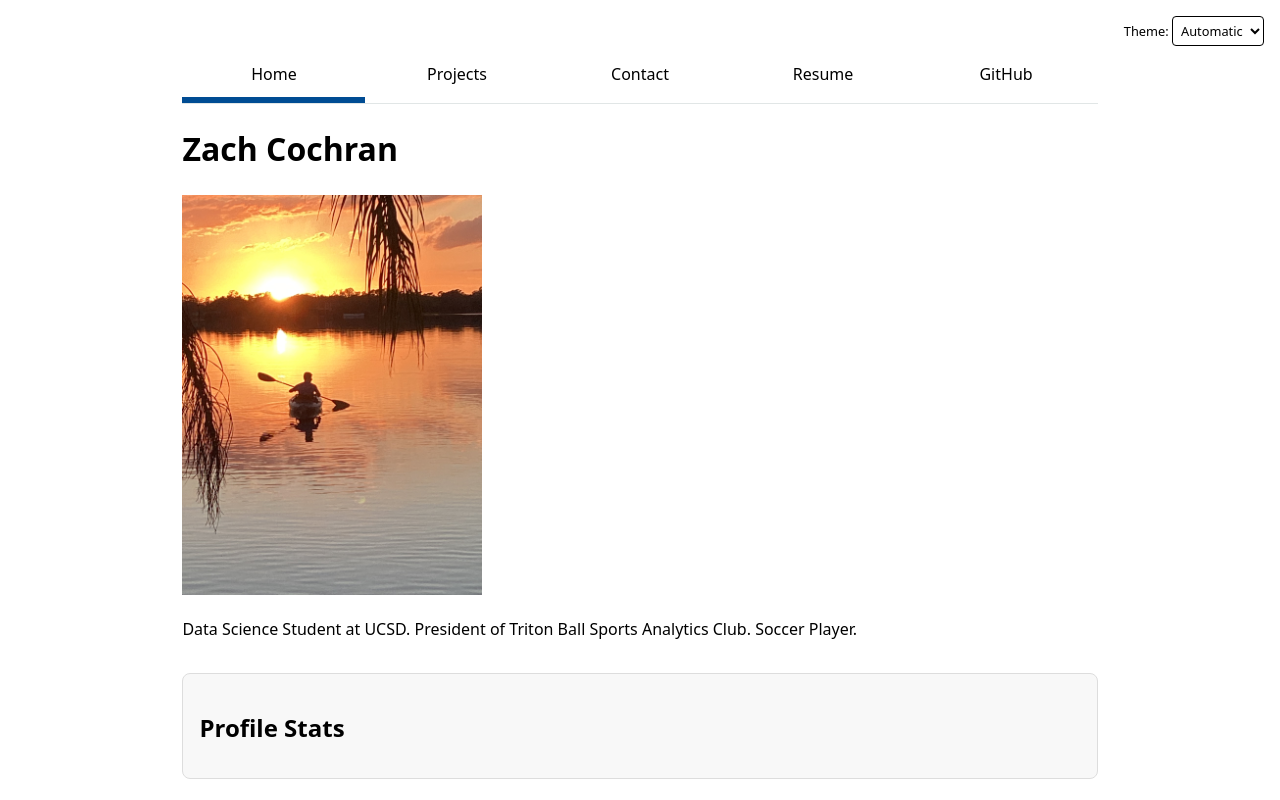
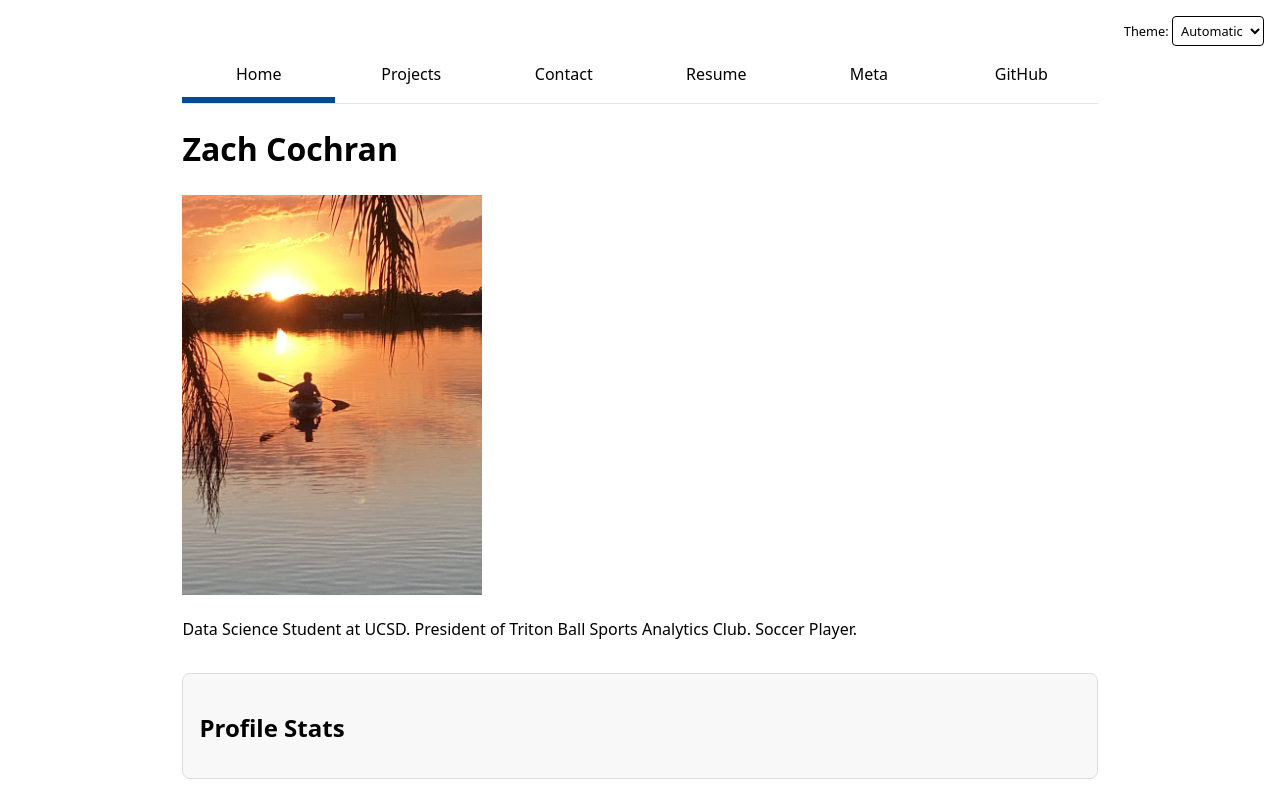
Before and after one commit to zcochran27/portfolio, a website with bundled scripts: page index.html in a window 1280 px wide. Shown: the top 800 px of the page. Built offline with nearby package versions, Linux system fonts and the light colour scheme; no server answers.

Commit message:
added meta to navbar

```diff
--- a/global.js
+++ b/global.js
@@ -9,6 +9,7 @@ let pages = [
     { url: 'projects/', title: 'Projects' },
     { url: 'contact/', title: 'Contact' },
     { url: 'resume/', title: 'Resume'},
+    { url: 'meta/', title:'Meta'},
     { url: 'https://github.com/zcochran27', title: 'GitHub' }];
 let nav = document.createElement('nav');
 document.body.prepend(nav);
```
Also changed, not shown: meta/index.html (+1 -0 lines).
